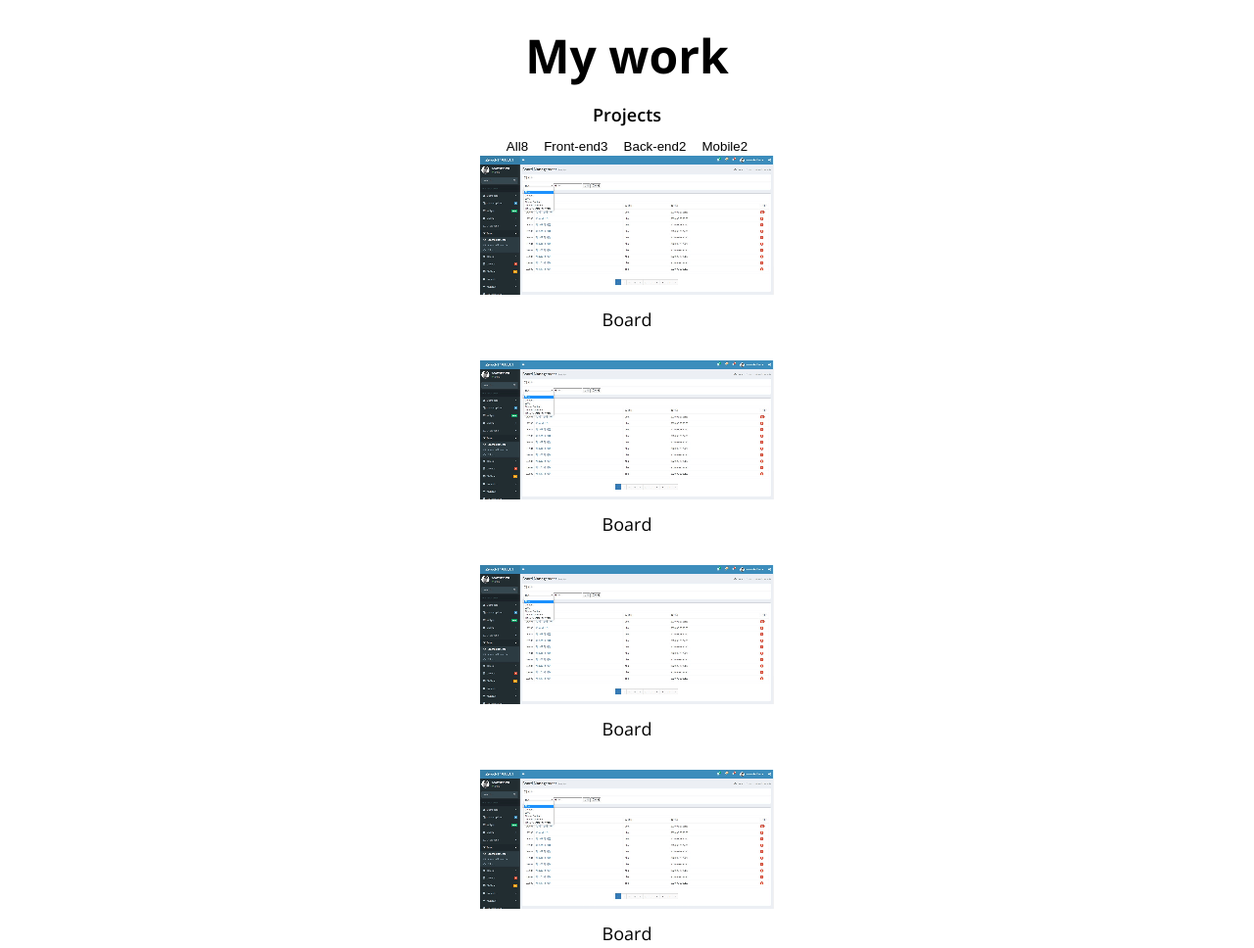
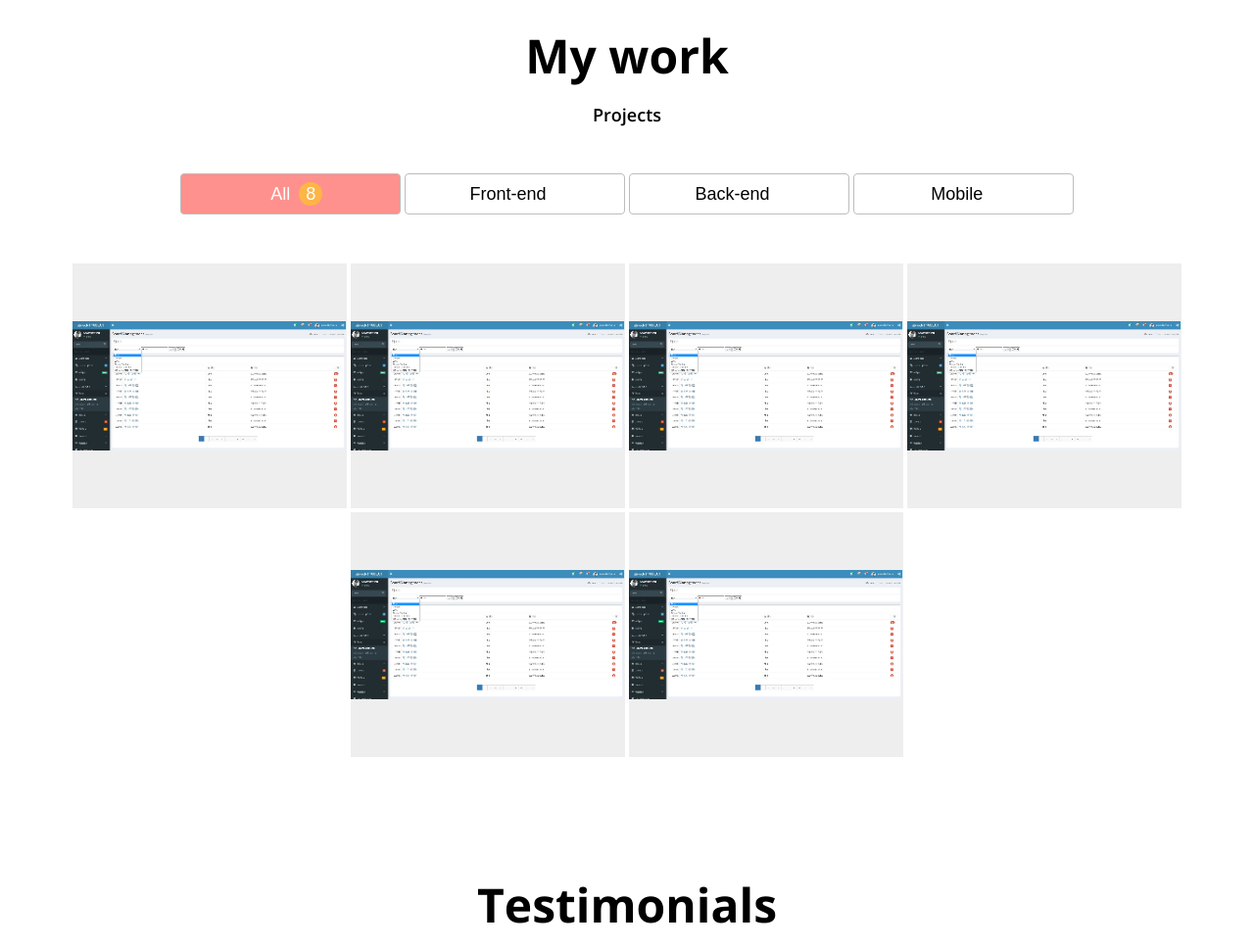
Before and after one commit to jinsu1/portfolio, a plain HTML site: page index.html in a window 1280 px wide. Shown: the part 2220-3188 px from the top of the page at 98% size. Drawn offline with nearby package versions, Linux system fonts and the light colour scheme.

Commit message:
Css : Work

```diff
--- a/index.html
+++ b/index.html
@@ -165,22 +165,23 @@
         </div>
         </div>
     </section>
+
     <!-- Work -->
     <section id="work" class="section">
         <h1>My work</h1>
         <h2>Projects</h2>
         <div class="work__categories">
-            <button class="category__btn">
-                All<span class="category__count">8</span>
+            <button class="category__btn active">
+                &nbsp All <span class="category__count">8</span>
             </button>
             <button class="category__btn">
-                Front-end<span class="category__count">3</span>
+                &nbsp&nbsp Front-end <span class="category__count">3</span>
             </button>
             <button class="category__btn">
-                Back-end<span class="category__count">2</span>
+                &nbsp&nbsp Back-end <span class="category__count">2</span>
             </button>
             <button class="category__btn">
-                Mobile<span class="category__count">2</span>
+                &nbsp&nbsp Mobile <span class="category__count">2</span>
             </button>
         </div>
 
--- a/style.css
+++ b/style.css
@@ -233,7 +233,7 @@ p {
 
 .job__logo {
   width: 50px;
-  height: 50px;
+  height: auto;
 }
 
 /* Skill */
@@ -292,3 +292,101 @@ p {
 .tools, .etc{
   padding: 20px;
 }
+
+/* Work */
+
+.work__categories {
+  margin: 48px;
+}
+
+.category__btn {
+  width: 225px;
+  border: 1px solid var(--color-dark-white);
+  border-radius: var(--size--border--radius);
+  font-size: var(--font-regular);
+  padding: 8px 48px;
+}
+
+.category__btn.active,
+.category__btn:hover {
+  background-color: var(--color-pink);
+  color: var(--color-white);
+}
+
+.category__count {
+  background-color: var(--color-orange);
+  border-radius: 50%;
+  color: var(--color-white);
+  width: 24px;
+  height: 24px;
+  display: inline-block;
+  line-height: 24px;
+  opacity:0;
+  position: relative;
+  top: -20px;
+  left: 4px;
+  transition: all var(--animation-duration);
+}
+
+.category__btn.active .category__count,
+.category__btn:hover .category__count {
+  opacity:1;
+  top: 0;
+}
+
+.work__projects {
+  display: flex;
+  flex-wrap: wrap;
+  justify-content: center;
+}
+
+.project {
+  position: relative;
+  width: 280px;
+  height: 250px;
+  margin: 2px;
+  background-color: var(--color-light-white);
+  display: flex;
+  justify-content: center;
+  align-items: center;
+}
+
+.project__img {
+  max-width: 100%;
+  max-height: 100%;
+}
+
+.project__description {
+  position: absolute;
+  top: 0;
+  left: 0;
+  width: 100%;
+  height: 100%;
+  background-color: black;
+  display:flex;
+  flex-direction: column;
+  justify-content: center;
+  opacity: 0;
+  transition: all var(--animation-duration);
+  transform: translateY(10px);
+}
+
+.project__description h3 {
+  color: var(--color-white);
+}
+
+.project__description h3:after {
+  content:'';
+  display: block;
+  width: 25px;
+  height: 2px;
+  background-color: var(--color-dark-white);
+  position: relative;
+  left: 50%;
+  margin: 8px 0 0 -12px;
+}
+
+.project:hover .project__description{
+  opacity: 0.8;
+  transform: translateY(0px);
+}
```
